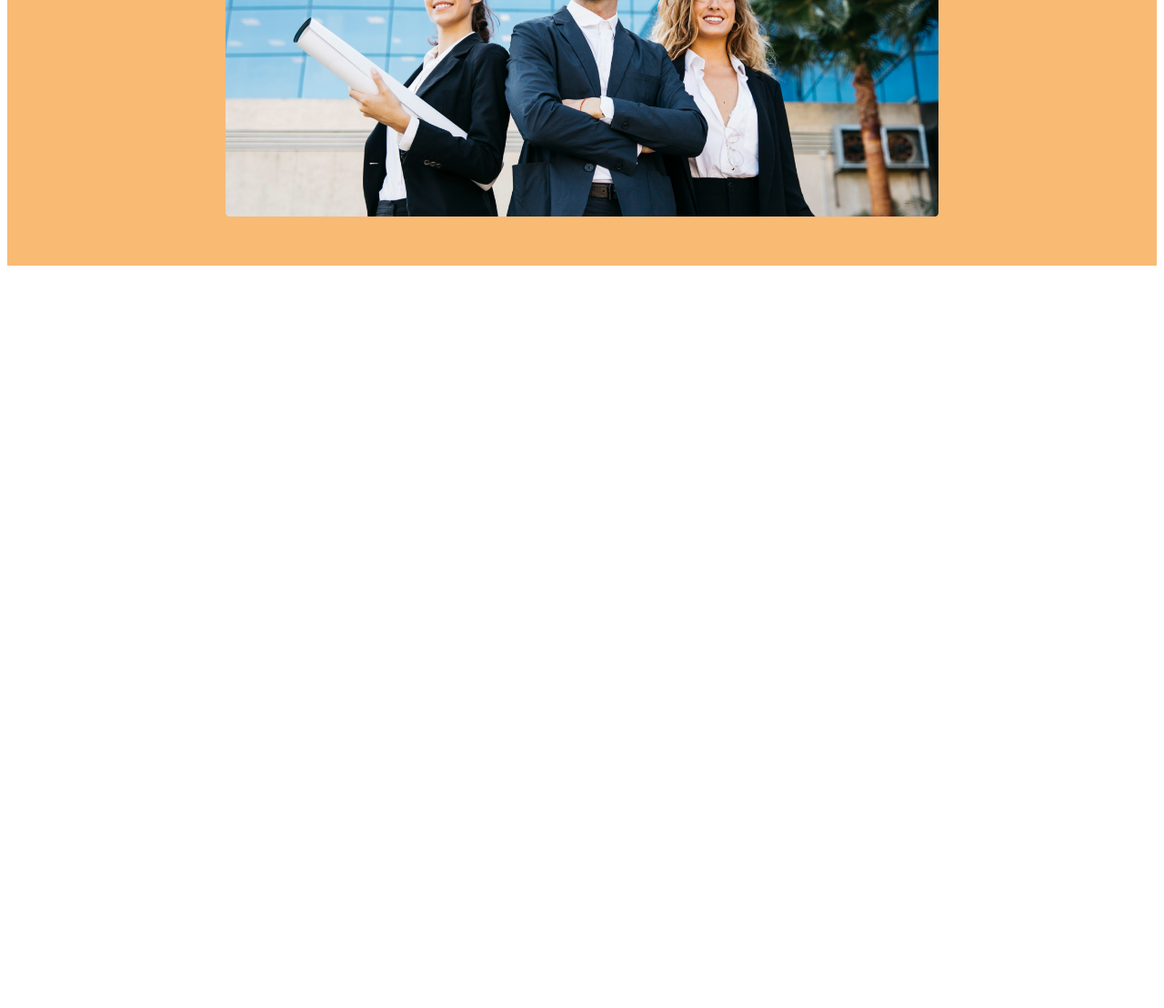
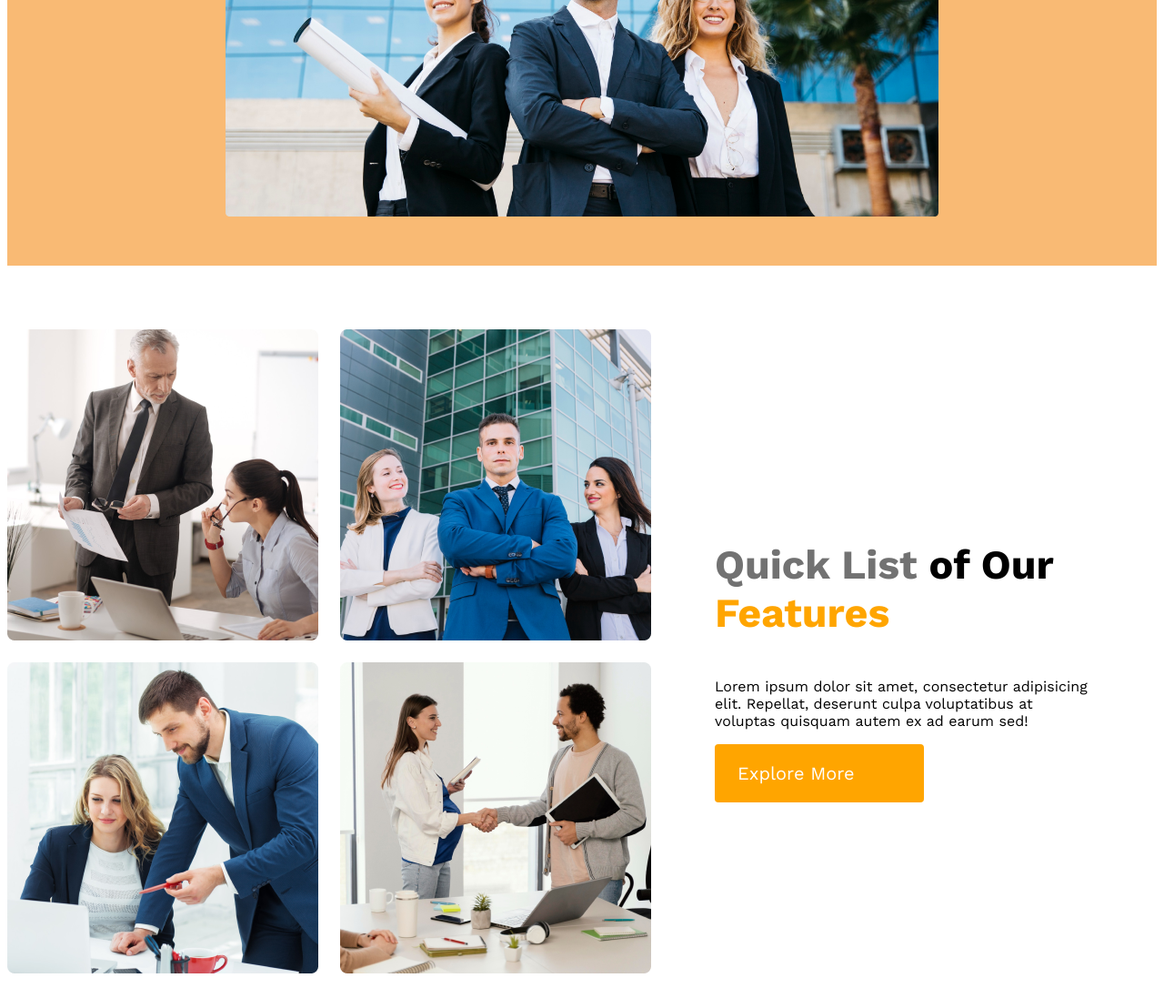
Before and after one commit to Tahsin2843/g3-architect-website, a plain HTML site: page index.html in a window 1280 px wide. Shown: the part 573-1681 px from the top of the page at 91% size. Before the commit the page ends 873 px from the top, so only its background shows below. Drawn offline with nearby package versions, Linux system fonts and the light colour scheme.

Commit message:
teams section responsive

```diff
--- a/index.html
+++ b/index.html
@@ -28,9 +28,23 @@
   <img src="images/banner.png" alt="">
 </div>
   </header>
+      <!-- header end -->
+  <main>
+      <!-- features section -->
+      <section class="teamsContainer">
+        <div class="teamsImageContainer">
+          <img src="images/team1.png" alt="">
+          <img src="images/team2.png" alt="">
+          <img src="images/team3.png" alt="">
+          <img src="images/team4.png" alt="">
+        </div >
 
-  <main>
-
+        <div class="teamsContent">
+          <h3 class="teamsTitle"><span class="quickList">Quick List</span> <span class="ofOur">of Our</span> <span class="features">Features</span></h3>
+          <p class="teamsDescription">Lorem ipsum dolor sit amet, consectetur adipisicing elit. Repellat, deserunt culpa voluptatibus at voluptas quisquam autem ex ad earum sed!</p>
+         <div class="btnPrimary">Explore More</div>
+        </div>
+      </section>
   </main>
 
   <footer>
--- a/styles/arhcitect.css
+++ b/styles/arhcitect.css
@@ -49,6 +49,7 @@ nav li{
   font-weight: 600px;
   cursor: pointer;
   border-radius: 4px;
+  width:180px;
 }
 .banner img{
   margin-top: 20px;
@@ -56,12 +57,73 @@ nav li{
 }
 
 
+
+/* main styles */
+main{
+  max-width: 1440px;
+  margin: 70px auto;
+}
+/* teams styles */
+.teamsContainer{
+  display: flex;
+  align-items: center;
+}
+.teamsImageContainer{
+  display: grid;
+  grid-template-columns: repeat(2, 1fr);
+  gap: 24px;
+}
+.teamsContent{
+  padding-left: 70px;
+  padding-right: 70px;
+
+}
+.teamsTitle{
+  font-size: 2.8rem;
+}
+.teamsTitle{
+  color: #727272;
+}
+.ofOur{
+  color: black;
+}
+.features{
+  color   : orange;
+}
+
+
+
+
+
+
+
+
+
+
+
+
+
+
+
+
+
+
+
 /* responsive media queries */
 @media screen and (max-width: 576px) {
   header{
     padding: 20px;
   }
-  nav {
+  nav,
+  .teamsContainer {
     flex-direction:column;
   }
+  .teamsImageContainer{
+    grid-template-columns: 1fr;
+  }
+  .teamsContent{
+    padding-left: 0px;
+    padding-right: 0px;
+  }
+
 }
```
